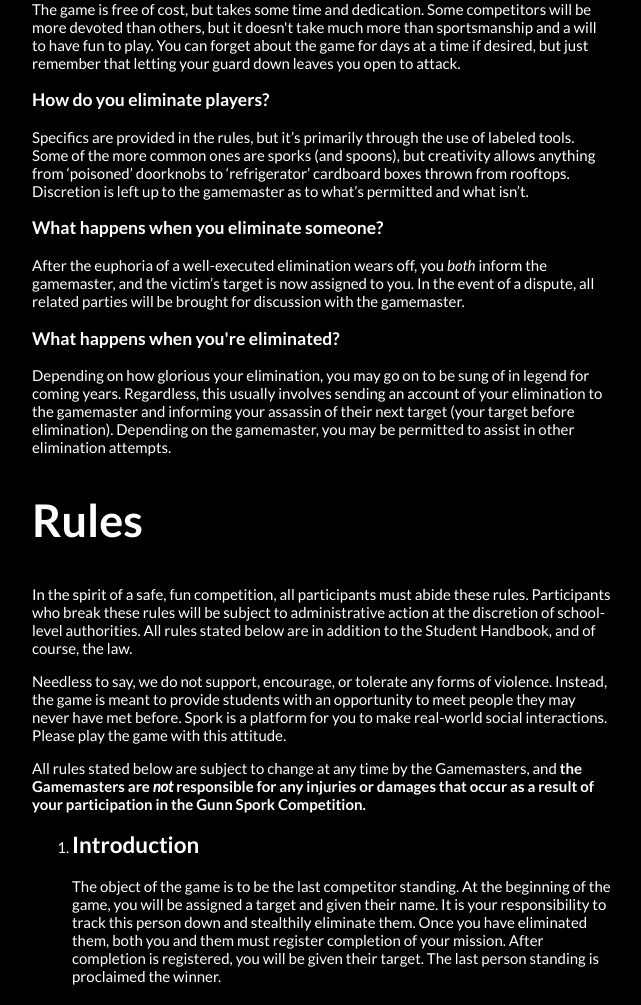
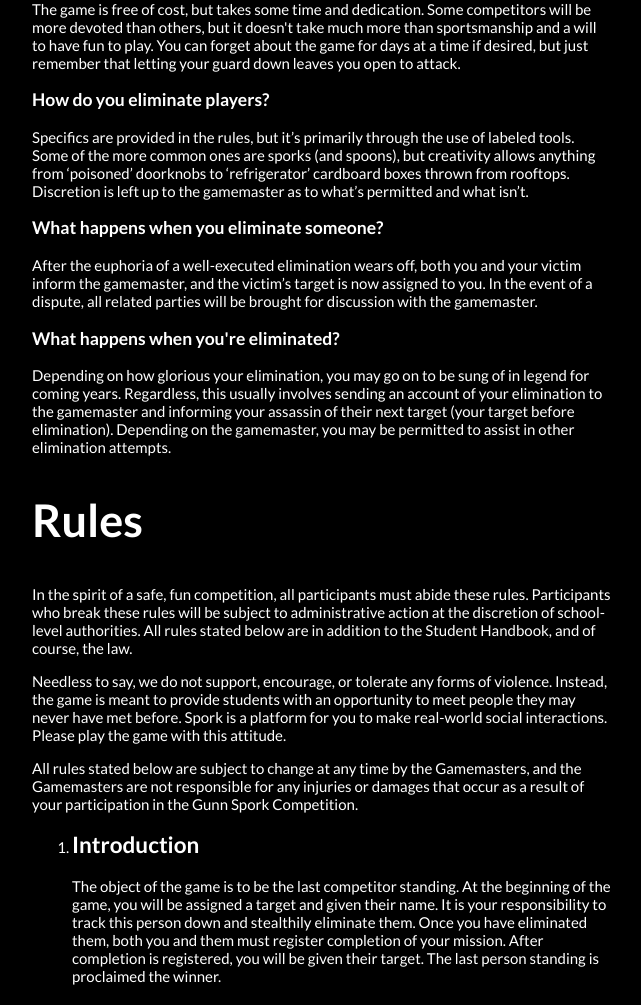
Before and after one commit to ankitr/assassin, a Flask app: page / in a window 1280 px wide. Shown: the part 1047-2052 px from the top of the page, without its empty margins (318-959 px from the left). Run offline with Flask 2, Linux system fonts and the light colour scheme.

Commit message:
No need to sound so mean...

```diff
--- a/app/templates/main.html
+++ b/app/templates/main.html
@@ -37,7 +37,7 @@
             <h3>How do you eliminate players?</h3>
             <p>Specifics are provided in the rules, but it’s primarily through the use of labeled tools. Some of the more common ones are sporks (and spoons), but creativity allows anything from ‘poisoned’ doorknobs to ‘refrigerator’ cardboard boxes thrown from rooftops. Discretion is left up to the gamemaster as to what’s permitted and what isn’t.</p>
             <h3>What happens when you eliminate someone?</h3>
-            <p>After the euphoria of a well-executed elimination wears off, you <em>both</em> inform the gamemaster, and the victim’s target is now assigned to you. In the event of a dispute, all related parties will be brought for discussion with the gamemaster.</p>
+            <p>After the euphoria of a well-executed elimination wears off, both you and your victim inform the gamemaster, and the victim’s target is now assigned to you. In the event of a dispute, all related parties will be brought for discussion with the gamemaster.</p>
             <h3>What happens when you're eliminated?</h3>
             <p>Depending on how glorious your elimination, you may go on to be sung of in legend for coming years. Regardless, this usually involves sending an account of your elimination to the gamemaster and informing your assassin of their next target (your target before elimination). Depending on the gamemaster, you may be permitted to assist in other elimination attempts.</p>
         </section>
@@ -45,8 +45,7 @@
             <h1>Rules</h1>
             <p>In the spirit of a safe, fun competition, all participants must abide these rules. Participants who break these rules will be subject to administrative action at the discretion of school-level authorities. All rules stated below are in addition to the Student Handbook, and of course, the law.</p>
             <p>Needless to say, we do not support, encourage, or tolerate any forms of violence. Instead, the game is meant to provide students with an opportunity to meet people they may never have met before. Spork is a platform for you to make real-world social interactions. Please play the game with this attitude.</p>
-            <p>All rules stated below are subject to change at any time by the Gamemasters, and <strong>the Gamemasters are <em>not</em> responsible for any injuries or damages that occur as a result of your participation in the Gunn Spork Competition.</strong>
-            </p>
+            <p>All rules stated below are subject to change at any time by the Gamemasters, and the Gamemasters are not responsible for any injuries or damages that occur as a result of your participation in the Gunn Spork Competition.</p>
             <ol>
                 <li>
                     <h2>Introduction</h2>
```
